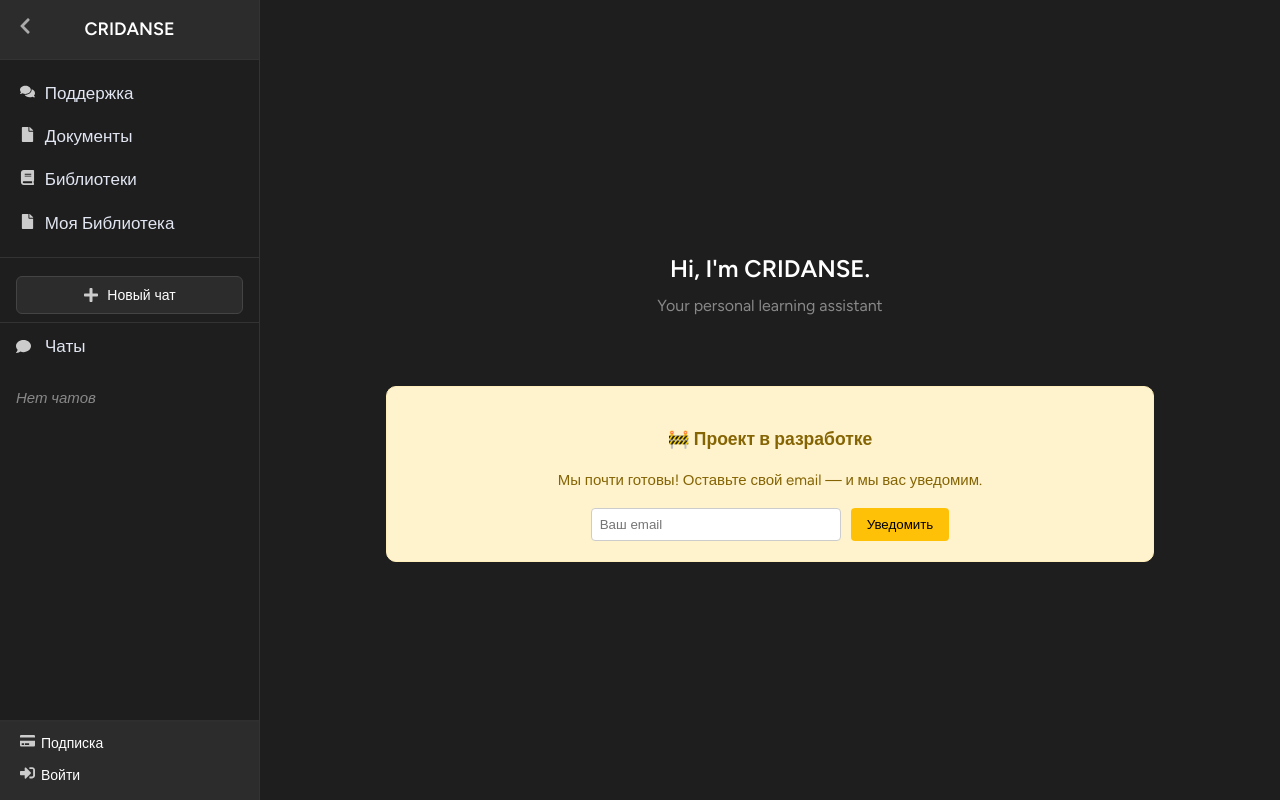
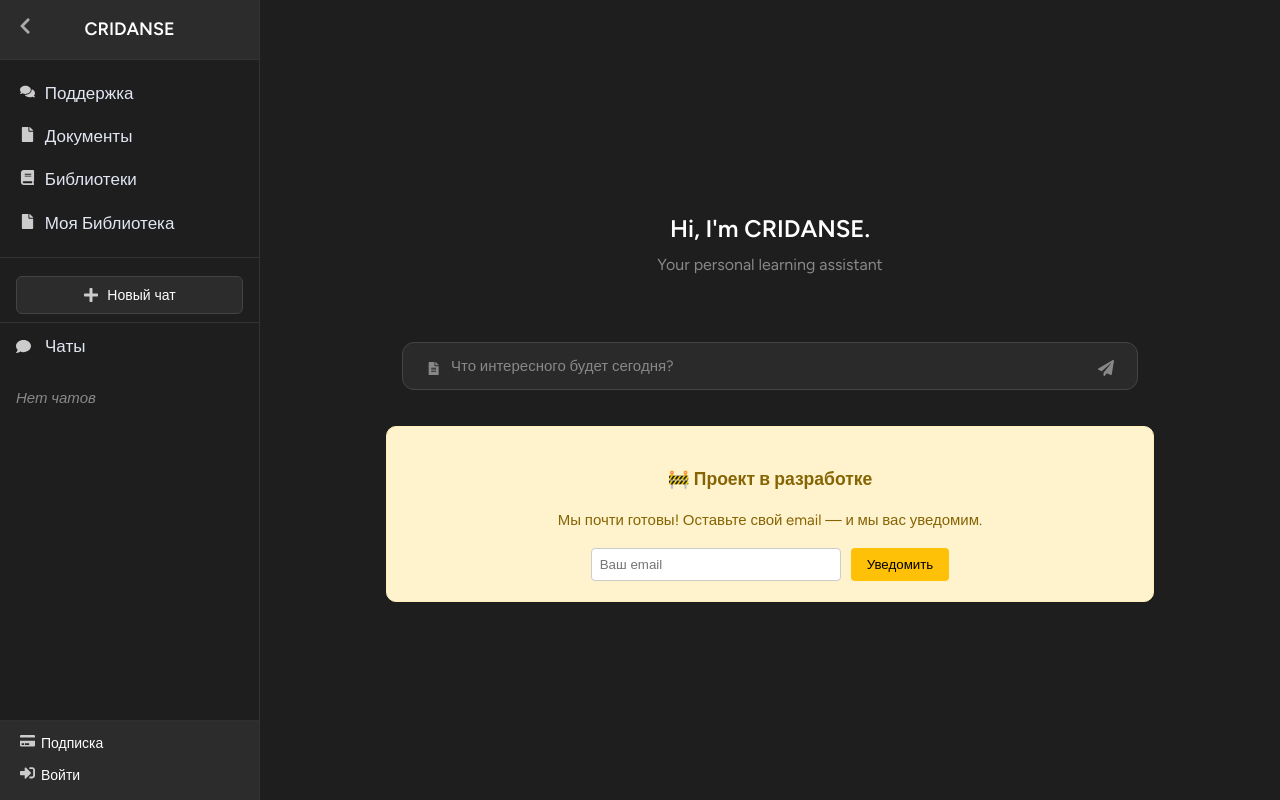
Before and after one commit to Maricvs/CRIDANSE, a React (Vite) app in the folder frontend/: page / in a window 1280 px wide. Built offline with nearby package versions, Linux system fonts and the light colour scheme.

Commit message:
часть исправлений главной

```diff
--- a/frontend/src/components/Home.tsx
+++ b/frontend/src/components/Home.tsx
@@ -1,11 +1,13 @@
 import React from "react";
-import WelcomeIntroBlock from "../components/WelcomeIntroBlock";
-import DevBanner from "../components/DevBanner";
+import WelcomeIntroBlock from "./WelcomeIntroBlock";
+import DevBanner from "./DevBanner";
+import ChatField from "./ChatField";
 
 const Home: React.FC = () => {
   return (
     <main>
       <WelcomeIntroBlock />
+      <ChatField />
       <DevBanner />
     </main>
   );
```
